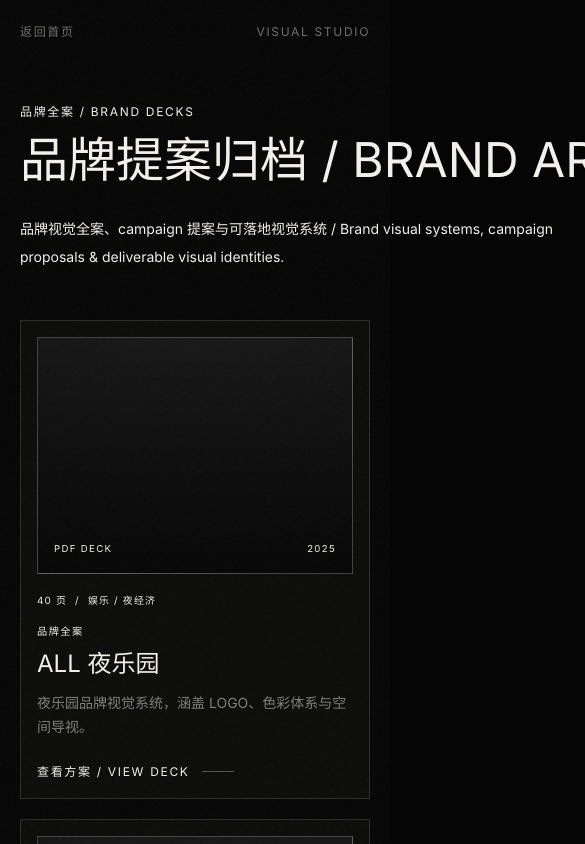
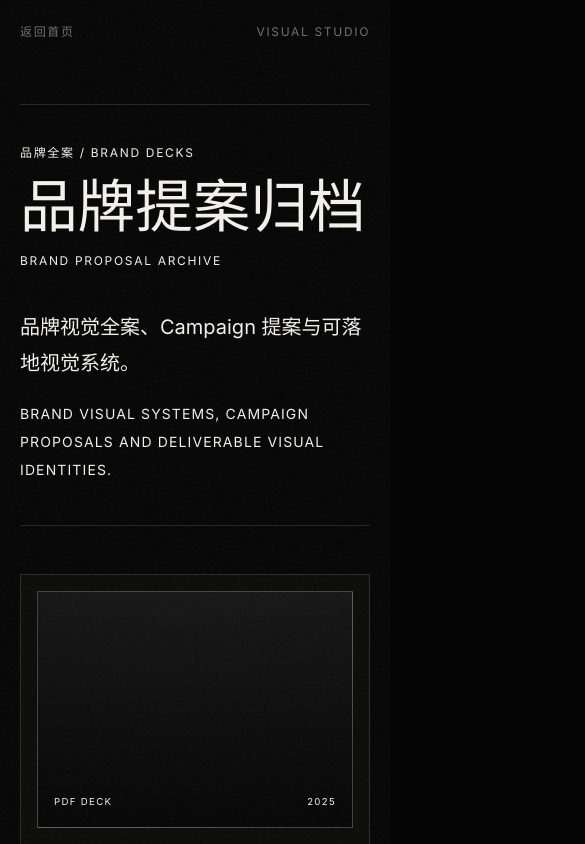
Before and after one commit to kosher-0110/chuangke-visual-studio, a Next.js app: page /decks in a window 390 px wide. Shown: the top 844 px of the page, 585 px wide, since content can reach past the window. Built offline with nearby package versions, Linux system fonts and the light colour scheme.

Commit message:
Fix mobile back button: popstate listener resets transition curtain

```diff
--- a/app/decks/page.tsx
+++ b/app/decks/page.tsx
@@ -18,14 +18,27 @@ export default function DecksPage() {
       </nav>
 
       <section className="mx-auto max-w-7xl py-16 md:py-24">
-        <div className="mb-12 grid gap-8 md:mb-16 md:grid-cols-[0.85fr_1.15fr] md:items-end">
-          <div>
-            <p className="mb-4 text-xs uppercase tracking-studio text-bone/42">品牌全案 / Brand Decks</p>
-            <h1 className="font-display text-5xl uppercase leading-none md:text-7xl whitespace-nowrap">品牌提案归档 / Brand Archive</h1>
+        <div className="mb-12 border-y border-line py-10 md:mb-16 md:py-14">
+          <div className="grid gap-10 md:grid-cols-[1.05fr_0.95fr] md:items-end">
+            <div>
+              <p className="mb-5 text-xs uppercase tracking-studio text-bone/42">品牌全案 / BRAND DECKS</p>
+              <h1 className="font-display text-[clamp(3.6rem,8vw,8.8rem)] leading-[0.9] text-bone">
+                品牌提案归档
+              </h1>
+              <p className="mt-5 text-xs uppercase tracking-studio text-bone/34 md:text-sm">
+                Brand Proposal Archive
+              </p>
+            </div>
+
+            <div className="max-w-xl md:justify-self-end">
+              <p className="text-xl leading-9 text-bone/78 md:text-2xl md:leading-10">
+                品牌视觉全案、Campaign 提案与可落地视觉系统。
+              </p>
+              <p className="mt-5 text-sm uppercase leading-7 tracking-[0.08em] text-bone/38">
+                Brand visual systems, campaign proposals and deliverable visual identities.
+              </p>
+            </div>
           </div>
-          <p className="max-w-xl text-sm leading-7 text-bone/58 md:text-base md:leading-8">
-            品牌视觉全案、campaign 提案与可落地视觉系统 / Brand visual systems, campaign proposals & deliverable visual identities.
-          </p>
         </div>
 
         <div className="grid gap-5 md:grid-cols-3">
--- a/components/PageTransitionProvider.tsx
+++ b/components/PageTransitionProvider.tsx
@@ -2,7 +2,7 @@
 
 import { motion, useAnimationControls } from "framer-motion";
 import { useRouter } from "next/navigation";
-import { createContext, useCallback, useContext, useState } from "react";
+import { createContext, useCallback, useContext, useEffect, useState } from "react";
 import type { ReactNode } from "react";
 
 type TransitionCtx = {
@@ -20,18 +20,28 @@ export default function PageTransitionProvider({ children }: { children: ReactNo
   const controls = useAnimationControls();
   const [active, setActive] = useState(false);
 
+  // Reset curtain on browser back/forward
+  useEffect(() => {
+    const reset = () => {
+      controls.set("hidden");
+      setActive(false);
+    };
+    window.addEventListener("popstate", reset);
+    return () => window.removeEventListener("popstate", reset);
+  }, [controls]);
+
   const navigate = useCallback(
     async (href: string) => {
       if (active) return;
       setActive(true);
-      await controls.start("covered");
+      controls.set("covered");
       router.push(href);
-      window.setTimeout(() => {
-        void controls.start("exit").then(() => {
+      setTimeout(() => {
+        controls.start("exit").then(() => {
           controls.set("hidden");
           setActive(false);
         });
-      }, 120);
+      }, 180);
     },
     [active, controls, router],
   );
@@ -45,14 +55,12 @@ export default function PageTransitionProvider({ children }: { children: ReactNo
         animate={controls}
         variants={{
           hidden: { opacity: 0 },
-          covered: { opacity: 0.82 },
+          covered: { opacity: 0.92 },
           exit: { opacity: 0 }
         }}
-        transition={{ duration: 0.24, ease: [0.16, 1, 0.3, 1] }}
+        transition={{ duration: 0.35, ease: [0.16, 1, 0.3, 1] }}
         aria-hidden="true"
-      >
-        <div className="absolute inset-0 bg-[radial-gradient(circle_at_50%_50%,rgba(242,240,234,0.055),transparent_34rem)]" />
-      </motion.div>
+      />
     </Ctx.Provider>
   );
 }
```
